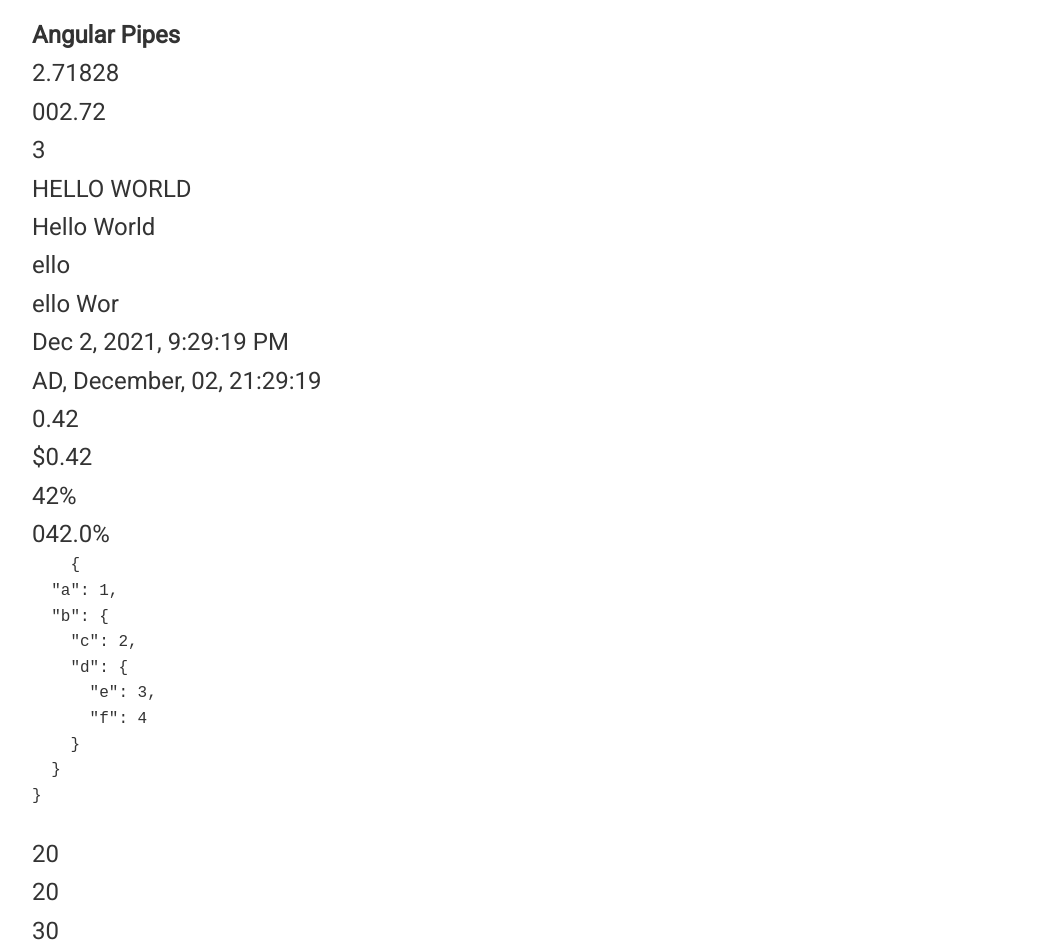
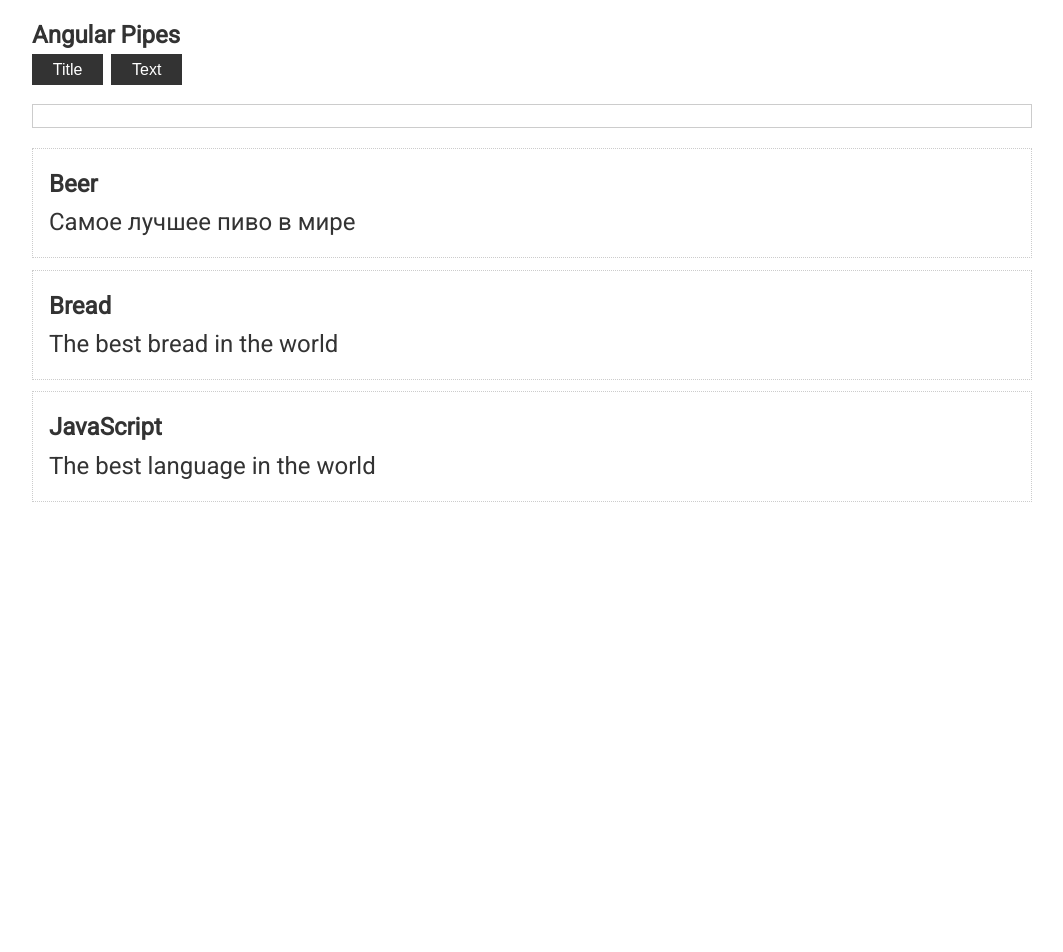
Before and after one commit to aliaksandr-bandziuk/angular-basics, an Angular app: page / in a window 1280 px wide. Shown: the top 952 px of the page, without its empty margins (108-1171 px from the left). After the commit the page ends 800 px from the top, so only its background shows below. Built offline with nearby package versions, Linux system fonts and the light colour scheme.

Commit message:
filter and search learn

```diff
--- a/src/app/app.component.html
+++ b/src/app/app.component.html
@@ -1,55 +1,16 @@
 <div class="container">
   <h2>Angular Pipes</h2>
 
-  <!-- пайпы для чисел -->
-  <p>
-    {{ e | number:'1.1-5' }}
-  </p>
-  <p>
-    {{ e | number:'3.1-2' }}
-  </p>
-  <p>
-    {{ e | number:'1.0-0' }}
-  </p>
+  <button class="btn" (click)="searchField = 'title'">Title</button>
+  <button class="btn" (click)="searchField = 'text'">Text</button>
 
-  <!-- пайпы для строк -->
-  <p>
-    {{str | uppercase}}
-  </p>
-  <p>
-    {{str | titlecase}}
-  </p>
-  <p>
-    {{str | titlecase | slice:1:5}}
-  </p>
-  <p>
-    {{str | titlecase | slice:1:-2}}
-  </p>
+  <input type="text" [(ngModel)]="search">
 
-  <!-- пайп для даты -->
-  <p>
-    {{date | date: 'medium'}}
-  </p>
-  <p>
-    {{date | date: 'G, LLLL, dd, HH:mm:ss'}}
-  </p>
-
-  <p>{{float}}</p>
-  <p>{{float | currency}}</p>
-  <p>{{float | percent}}</p>
-  <p>{{float | percent:'3.1-2'}}</p>
-
-  <!-- способ вывода объекта — пайп json -->
-  <pre>
-    {{obj | json}}
-  </pre>
-
-  <!-- создание собственных пайпов -->
-  <p>{{10 | mult}}</p>
-  <p>{{10 | mult:2}}</p>
-  <p>{{10 | mult:3}}</p>
-  <p>{{10 | mult:5}}</p>
-  <p>{{10 | mult:20}}</p>
-
-  <p>{{'Hello World     ' | exMarks}}</p>
+  <div
+    *ngFor="let post of posts | filter:search:searchField"
+    class="card"
+  >
+    <h2>{{post.title}}</h2>
+    <p>{{post.text}}</p>
+  </div>
 </div>
--- a/src/app/app.component.ts
+++ b/src/app/app.component.ts
@@ -1,4 +1,10 @@
 import { Component } from '@angular/core';
+
+export interface Post {
+  title: string
+  text: string
+  [field: string]: string
+}
 
 @Component({
   selector: 'app-root',
@@ -6,25 +12,14 @@
   styleUrls: ['./app.component.scss']
 })
 export class AppComponent {
-  // пайп для числел
-  e: number = Math.E
 
-  // пайп для строк
-  str = 'hello world'
+  search = ''
+  searchField = 'title'
 
-  // пайп для даты
-  date: Date = new Date()
+  posts: Post[] = [
+    {title: 'Beer', text:'Самое лучшее пиво в мире'},
+    {title: 'Bread', text:'The best bread in the world'},
+    {title: 'JavaScript', text:'The best language in the world'}
+  ]
 
-  float: number = 0.42
-
-  obj = {
-    a: 1,
-    b: {
-      c: 2,
-      d: {
-        e: 3,
-        f: 4
-      }
-    }
-  }
 }
--- a/src/app/app.module.ts
+++ b/src/app/app.module.ts
@@ -3,14 +3,12 @@
 import { BrowserModule } from '@angular/platform-browser';
 
 import { AppComponent } from './app.component';
-import { MultByPipe } from './pipes/mult-by.pipe';
-import { ExMarksPipe } from './pipes/ex-marks.pipe'
+import { FilterPipe } from './pipes/filter.pipe';
 
 @NgModule({
   declarations: [
     AppComponent,
-    MultByPipe,
-    ExMarksPipe
+    FilterPipe
    ],
   imports: [
     BrowserModule,
--- a/src/app/pipes/ex-marks.pipe.ts
+++ /dev/null
@@ -1,13 +0,0 @@
-import { Pipe, PipeTransform } from '@angular/core';
-
-@Pipe({
-  name: 'exMarks'
-})
-export class ExMarksPipe implements PipeTransform {
-
-  // этот пайп удаляет пробелы и добавляет восклицательные знаки в конце
-  transform(str: string): string {
-    return `${str.trim()}!!!!`
-  }
-
-}
--- /dev/null
+++ b/src/app/pipes/filter.pipe.ts
@@ -0,0 +1,18 @@
+import { Pipe, PipeTransform } from '@angular/core';
+import { Post } from '../app.component';
+
+@Pipe({
+  name: 'filter'
+})
+export class FilterPipe implements PipeTransform {
+
+  transform(posts: Post[], search: string = '', field: string = 'title'): Post[] {
+    if (!search.trim()) {
+      return posts
+    }
+    return posts.filter(post => {
+      return post[field].toLowerCase().includes(search.toLowerCase())
+    })
+  }
+
+}
--- a/src/app/pipes/mult-by.pipe.ts
+++ /dev/null
@@ -1,12 +0,0 @@
-import { Pipe, PipeTransform } from "@angular/core";
-
-@Pipe({
-  name: 'mult'
-})
-
-export class MultByPipe implements PipeTransform {
-  transform(num: number, pow: number = 2): number {
-    return num * pow
-  }
-
-}
```
